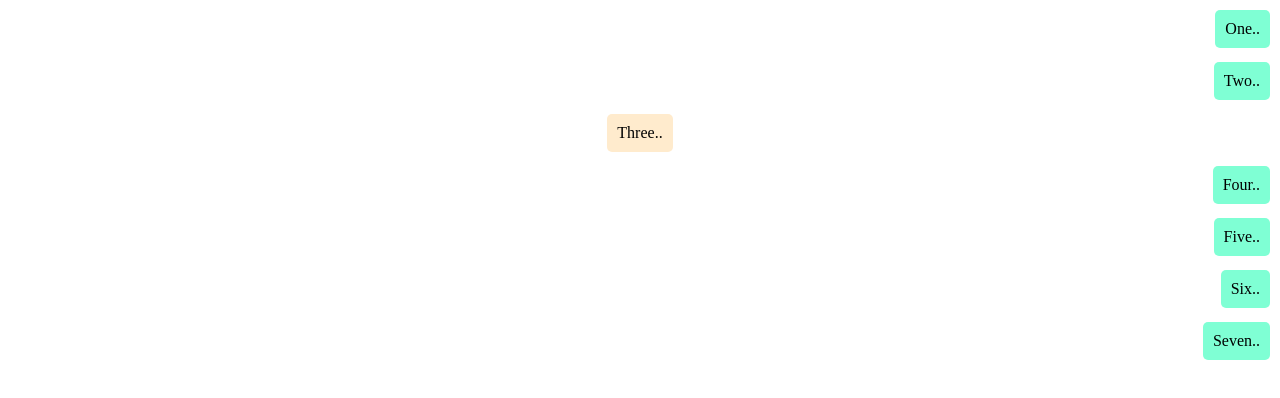
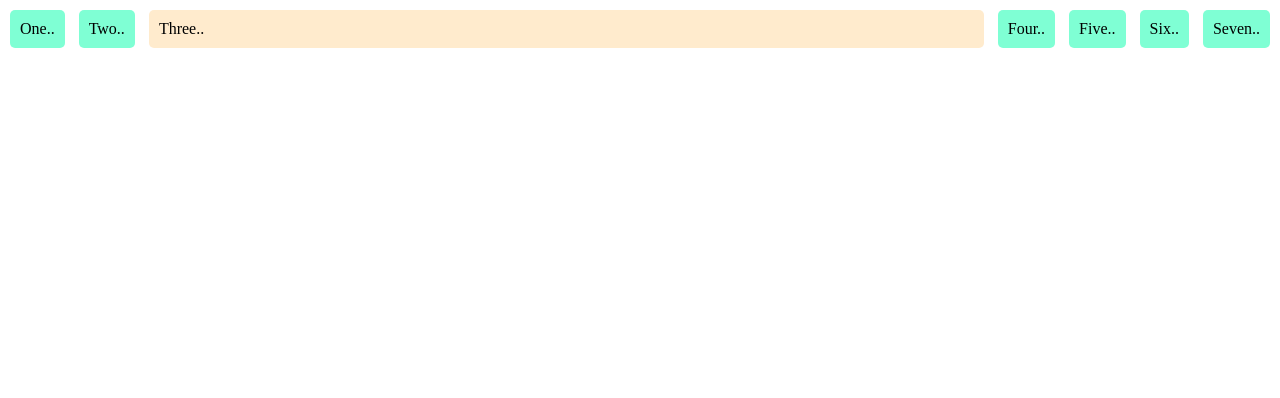
Before and after one commit to Abd-El-Rahman-Mohamed/Understanding-flexbox, a plain HTML site: page index.html in a window 1280 px wide. Drawn offline with Linux system fonts and the light colour scheme.

Commit message:
trying flex property

```diff
--- a/style.css
+++ b/style.css
@@ -16,14 +16,14 @@
     /* flex-wrap */
     flex-wrap: wrap;
 
-    /* flex-direction */
-    flex-direction: column;
-
     /* align-items */
     align-items: flex-end;
 
     /* gap */
-    gap:10px;
+    gap: 10px;
+
+    /* flex */
+    flex: 0 1 auto;
 }
 
 .box3 {
@@ -31,4 +31,7 @@
 
     /* align-self */
     align-self: center;
+
+    /* flex */
+    flex: 1 1 auto;
 }
```
